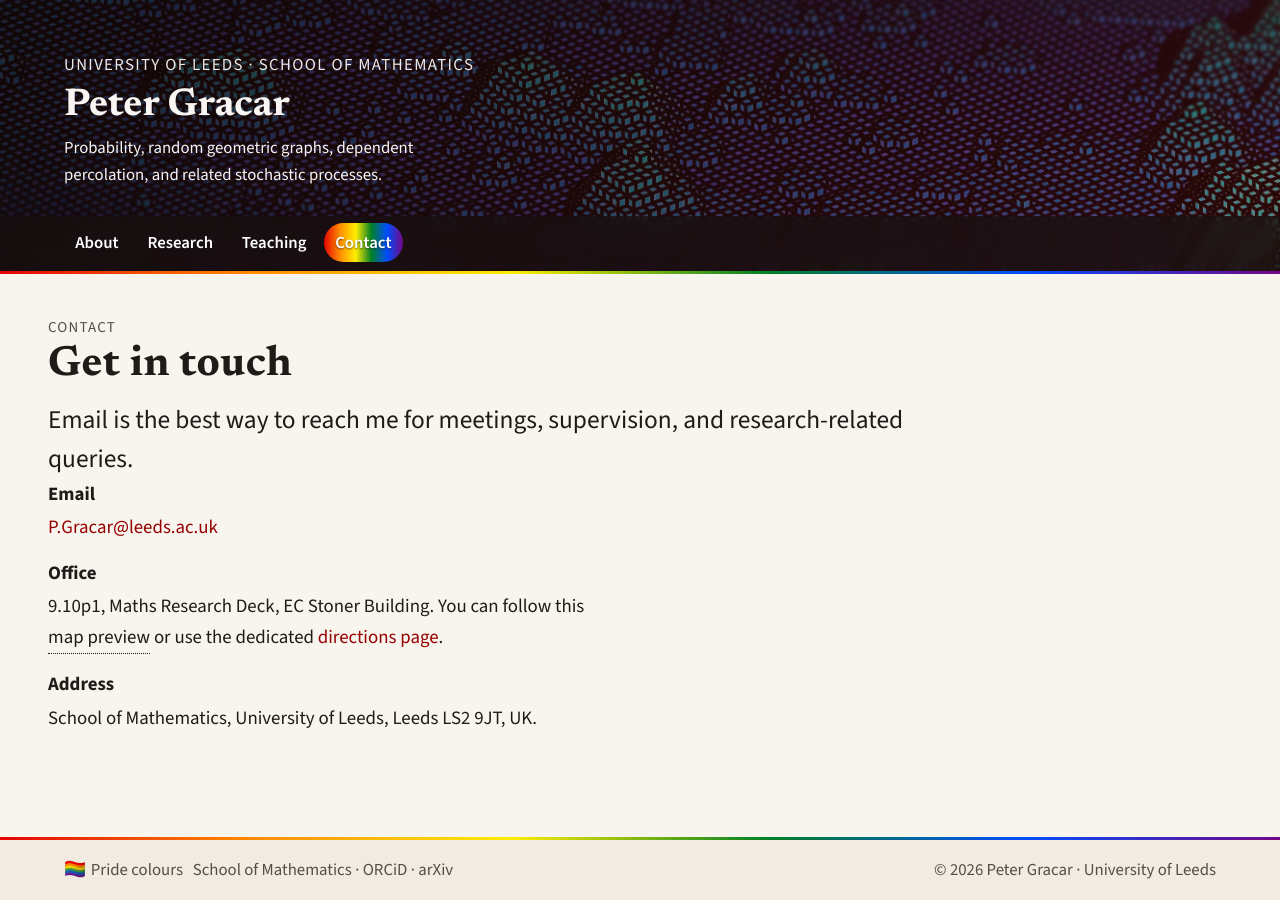
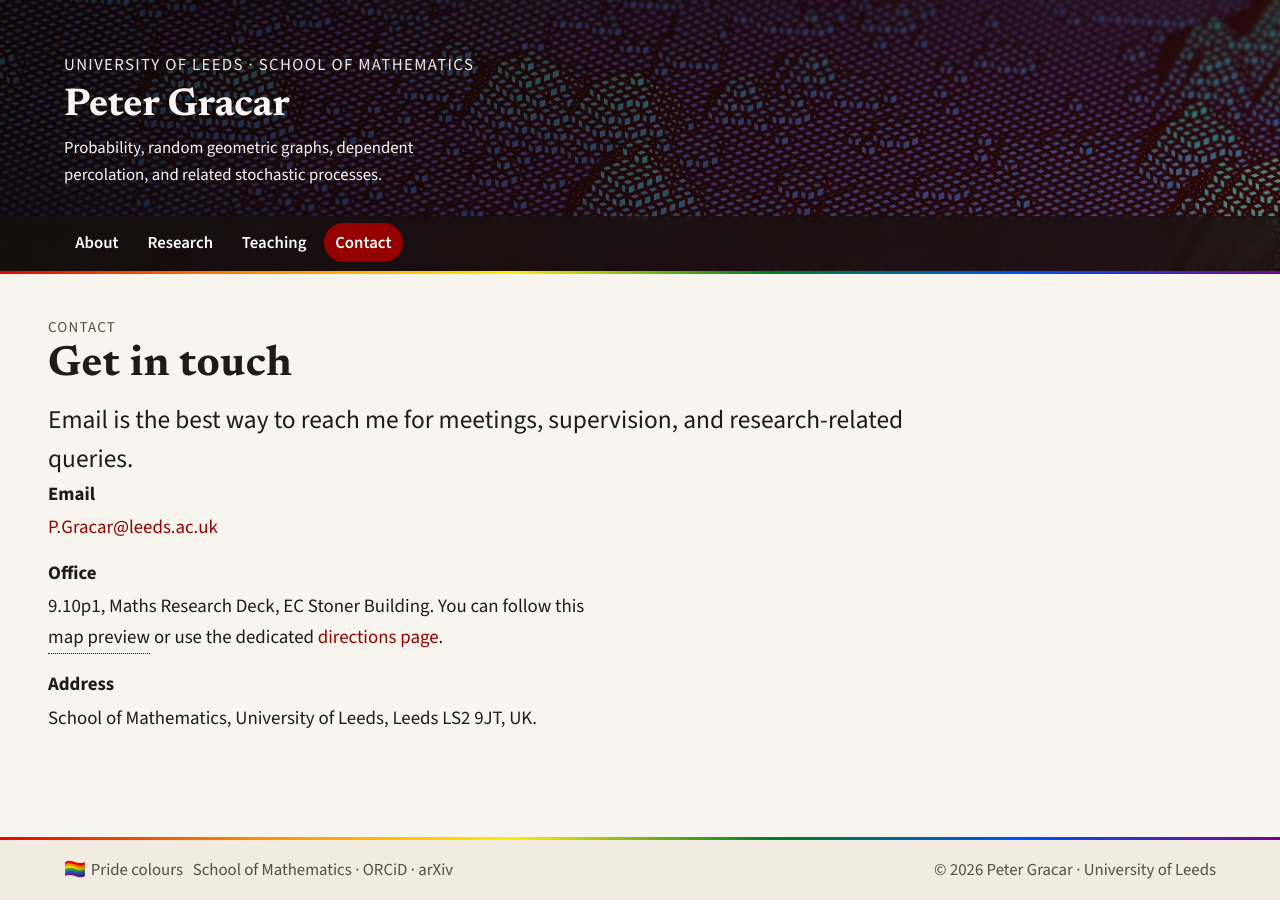
Before and after one commit to PeterGracar/PeterGracar.github.io, a Jekyll site: the page built from contact.html, in a window 1280 px wide. Built offline with Jekyll 4.4.1, drawn with Linux system fonts in a browser that asks for light colours.

Commit message:
Revert rainbow nav pill, keep rainbow link underlines

```diff
--- a/_layouts/default.html
+++ b/_layouts/default.html
@@ -31,7 +31,7 @@
   <link rel="icon" type="image/png" sizes="32x32" href="/favicon-32x32.png">
   <link rel="icon" type="image/png" sizes="16x16" href="/favicon-16x16.png">
   <link rel="manifest" href="/site.webmanifest">
-  <link rel="stylesheet" href="/style.css?v=3">
+  <link rel="stylesheet" href="/style.css?v=4">
 
   {% if page.mathjax %}
   <script>
--- a/style.css
+++ b/style.css
@@ -217,7 +217,7 @@ button:focus-visible {
 }
 
 /* Pride Month easter egg: thin rainbow strips under the nav and atop the footer,
-   plus a rainbow active nav pill and in-content link underlines. */
+   plus rainbow in-content link underlines. */
 body.pride {
   --underline-image: var(--pride-gradient);
 }
@@ -225,12 +225,6 @@ body.pride {
 body.pride .site-nav {
   border-bottom: 3px solid transparent;
   border-image: var(--pride-gradient) 1;
-}
-
-body.pride .site-nav a[aria-current="page"] {
-  background: var(--pride-gradient);
-  color: #ffffff;
-  text-shadow: 0 1px 2px rgba(0, 0, 0, 0.55);
 }
 
 main {
```
Also changed, not shown: CLAUDE.md (+4 -4 lines).
